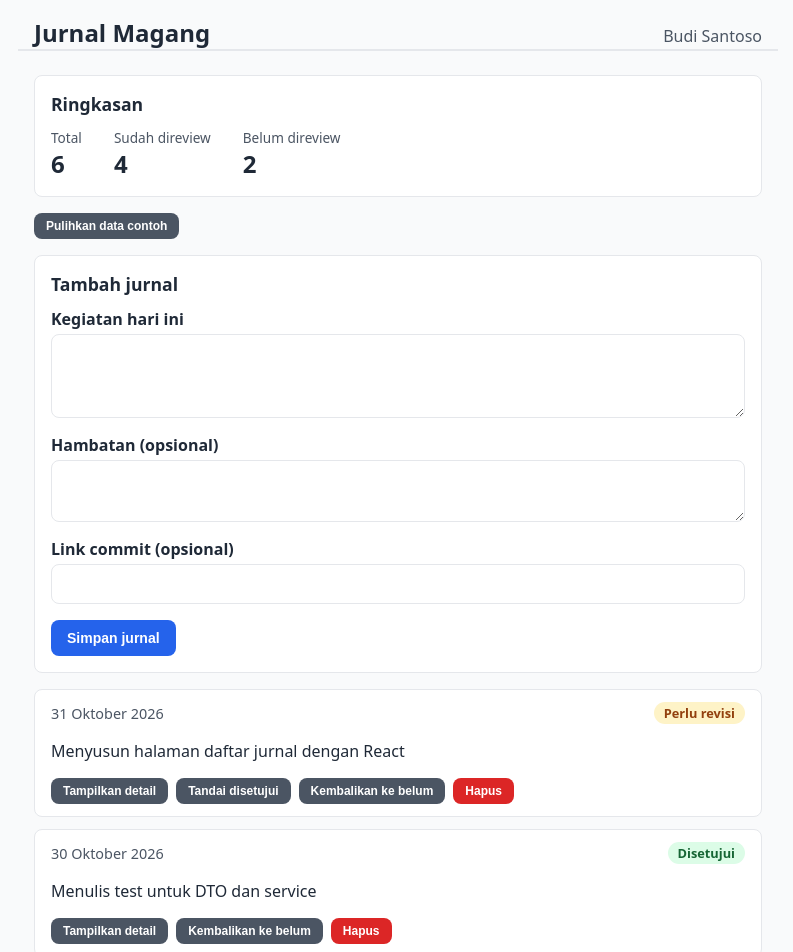
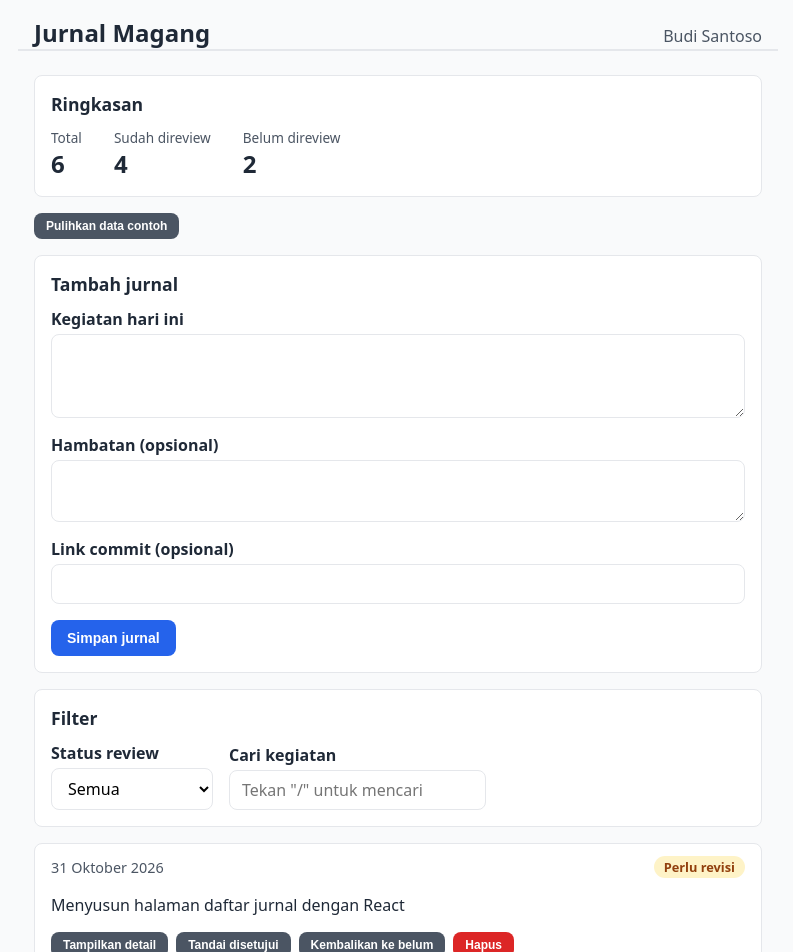
Before and after one commit to ajengnielza/magang-web, a React (Vite) app: page / in a window 1280 px wide. Shown: the top 952 px of the page, without its empty margins (242-1035 px from the left). Built offline with nearby package versions, Linux system fonts and the light colour scheme.

Commit message:
feat: controlled form with client-side validation

```diff
--- /dev/null
+++ b/src/components/jurnal/FilterJurnal.module.css
@@ -0,0 +1,16 @@
+
+.kolom {
+  display: flex;
+  flex-direction: column;
+  gap: 0.25rem;
+  font-weight: 600;
+}
+
+.input {
+  font: inherit;
+  font-weight: 400;
+  padding: 0.5rem 0.75rem;
+  border: 1px solid var(--warna-batas);
+  border-radius: var(--jari-jari);
+  background: var(--warna-permukaan);
+}
--- /dev/null
+++ b/src/components/jurnal/FilterStatusJurnal.tsx
@@ -0,0 +1,37 @@
+
+import type { FilterStatus } from "../../types/jurnal";
+import { adalahFilterStatus } from "../../utils/guard";
+import styles from "./FilterJurnal.module.css";
+
+interface FilterStatusJurnalProps {
+  nilai: FilterStatus;
+  onUbah: (nilai: FilterStatus) => void;
+}
+
+export default function FilterStatusJurnal({
+  nilai,
+  onUbah,
+}: FilterStatusJurnalProps) {
+  return (
+    <label className={styles.kolom}>
+      Status review
+
+      <select
+        className={styles.input}
+        value={nilai}
+        onChange={(e) => {
+          const pilihan = e.target.value;
+
+          if (adalahFilterStatus(pilihan)) {
+            onUbah(pilihan);
+          }
+        }}
+      >
+        <option value="semua">Semua</option>
+        <option value="belum">Belum direview</option>
+        <option value="disetujui">Disetujui</option>
+        <option value="revisi">Perlu revisi</option>
+      </select>
+    </label>
+  );
+}
--- /dev/null
+++ b/src/components/jurnal/PencarianJurnal.tsx
@@ -0,0 +1,55 @@
+
+import { useEffect, useRef } from "react";
+import styles from "./FilterJurnal.module.css";
+
+interface PencarianJurnalProps {
+  nilai: string;
+  onUbah: (nilai: string) => void;
+}
+
+export default function PencarianJurnal({
+  nilai,
+  onUbah,
+}: PencarianJurnalProps) {
+  const inputRef = useRef<HTMLInputElement>(null);
+
+  useEffect(() => {
+    function tekanTombol(e: KeyboardEvent) {
+      if (e.ctrlKey || e.metaKey || e.altKey) return;
+
+      // Jangan mengambil tombol "/" ketika pengguna sedang mengetik
+      if (
+        e.target instanceof HTMLInputElement ||
+        e.target instanceof HTMLTextAreaElement ||
+        e.target instanceof HTMLSelectElement
+      ) {
+        return;
+      }
+
+      if (e.key === "/") {
+        e.preventDefault();
+        inputRef.current?.focus();
+      }
+    }
+
+    window.addEventListener("keydown", tekanTombol);
+
+    return () => {
+      window.removeEventListener("keydown", tekanTombol);
+    };
+  }, []);
+
+  return (
+    <label className={styles.kolom}>
+      Cari kegiatan
+      <input
+        ref={inputRef}
+        className={styles.input}
+        type="search"
+        value={nilai}
+        onChange={(e) => onUbah(e.target.value)}
+        placeholder='Tekan "/" untuk mencari'
+      />
+    </label>
+  );
+}
--- /dev/null
+++ b/src/hooks/useLocalStorage.ts
@@ -0,0 +1,34 @@
+
+import { useEffect, useState } from "react";
+
+export function useLocalStorage<T>(
+  kunci: string,
+  nilaiAwal: T,
+  valid: (data: unknown) => data is T
+) {
+  const [nilai, setNilai] = useState<T>(() => {
+    // Membaca data dari localStorage saat inisialisasi
+    try {
+      const tersimpan = localStorage.getItem(kunci);
+
+      if (tersimpan === null) return nilaiAwal;
+
+      const data: unknown = JSON.parse(tersimpan);
+
+      return valid(data) ? data : nilaiAwal;
+    } catch {
+      return nilaiAwal;
+    }
+  });
+
+  // Menyimpan data setiap nilai berubah
+  useEffect(() => {
+    try {
+      localStorage.setItem(kunci, JSON.stringify(nilai));
+    } catch {
+      // Abaikan jika penyimpanan penuh atau diblokir
+    }
+  }, [kunci, nilai]);
+
+  return [nilai, setNilai] as const;
+}
--- /dev/null
+++ b/src/latihan/EfekStrictMode.tsx
@@ -0,0 +1,12 @@
+
+import { useEffect } from "react";
+
+export default function EfekStrictMode() {
+  useEffect(() => {
+    console.log("pasang");
+
+    return () => console.log("lepas");
+  }, []);
+
+  return <p>Lihat Console: urutan log efek.</p>;
+}
--- a/src/latihan/LatihanState.tsx
+++ b/src/latihan/LatihanState.tsx
@@ -6,6 +6,8 @@ import PenghitungVariabel from "../latihan/PenghitungVariabel";
 import TipeState from "../latihan/TipeState";
 import DemoKunciIndeks from "../latihan/DemoKunciIndeks";
 import ProfilAlamat from "../latihan/ProfilAlamat";
+import EfekStrictMode from "../latihan/EfekStrictMode";
+import FormProfil from "../latihan/FormProfil";
 
 export default function LatihanState() {
   return (
@@ -36,6 +38,12 @@ export default function LatihanState() {
       <Kartu judul="Latihan objek bersarang">
         <ProfilAlamat />
       </Kartu>
+        <Kartu judul="StrictMode dan efek">
+    <EfekStrictMode />
+  </Kartu>
+  <Kartu judul="Form profil">
+  <FormProfil />
+</Kartu>
     </main>
   );
 }
--- /dev/null
+++ b/src/pages/DaftarJurnalPage.module.css
@@ -0,0 +1,7 @@
+
+.filter {
+  display: flex;
+  flex-wrap: wrap;
+  gap: 1rem;
+  align-items: end;
+}
--- a/src/pages/DaftarJurnalPage.tsx
+++ b/src/pages/DaftarJurnalPage.tsx
@@ -1,26 +1,47 @@
-import { useState } from "react";
+
+import { useState, useEffect } from "react";
 import DaftarJurnal from "../components/jurnal/DaftarJurnal";
 import RingkasanJurnal from "../components/jurnal/RingkasanJurnal";
 import Header from "../components/layout/Header";
 import Button from "../components/ui/Button";
 import Kartu from "../components/ui/Kartu";
+import Alert from "../components/ui/Alert";
+import FormJurnal from "../components/jurnal/FormJurnal";
+import FilterStatusJurnal from "../components/jurnal/FilterStatusJurnal";
+import PencarianJurnal from "../components/jurnal/PencarianJurnal";
 import { jurnalTiruan } from "../data/jurnalTiruan";
 import { pesertaTiruan } from "../data/pesertaTiruan";
-import type { Jurnal, JurnalBaru, StatusReview } from "../types/jurnal";
-import FormJurnal from "../components/jurnal/FormJurnal";
-import JebakanTerkontrol from "../latihan/JebakanTerkontrol";
-import FormProfil from "../latihan/FormProfil";
-import KolomLain from "../latihan/KolomLain";
+import type { Jurnal, JurnalBaru, StatusReview, FilterStatus,
+} from "../types/jurnal";
+import styles from "./DaftarJurnalPage.module.css";
+import { useLocalStorage } from "../hooks/useLocalStorage";
+import { adalahDaftarJurnal } from "../utils/guard";
 
 export default function DaftarJurnalPage() {
-  const [jurnal, setJurnal] = useState<Jurnal[]>(jurnalTiruan);
+const [jurnal, setJurnal] = useLocalStorage<Jurnal[]>(
+  "jurnal-magang-v1",
+  jurnalTiruan,
+  adalahDaftarJurnal
+);
+  const [filter, setFilter] = useState<FilterStatus>("semua");
+  const [kataKunci, setKataKunci] = useState("");
 
   const pemilik = pesertaTiruan[0];
 
+  // DATA TURUNAN: tidak disimpan sebagai state
+  const kataCari = kataKunci.trim().toLowerCase();
+
+  const tampil = jurnal
+    .filter((j) => filter === "semua" || j.statusReview === filter)
+    .filter((j) => j.kegiatan.toLowerCase().includes(kataCari));
+
+  // JUDUL TAB DINAMIS
+useEffect(() => {
+  document.title = `Jurnal Magang (${jurnal.length})`;
+}, [jurnal.length]);
   function hapusJurnal(id: number) {
     setJurnal((daftar) => daftar.filter((j) => j.id !== id));
   }
-
 
   function ubahStatus(id: number, status: StatusReview) {
     setJurnal((daftar) =>
@@ -29,8 +50,8 @@ export default function DaftarJurnalPage() {
           ? {
               ...j,
               statusReview: status,
-              // sama seperti backend: status belum mengosongkan catatan mentor
-              catatanMentor: status === "belum" ? null : j.catatanMentor,
+              catatanMentor:
+                status === "belum" ? null : j.catatanMentor,
             }
           : j
       )
@@ -51,7 +72,6 @@ export default function DaftarJurnalPage() {
 
     setJurnal((daftar) => [baru, ...daftar]);
   }
-
 
   return (
     <>
@@ -76,21 +96,31 @@ return (
           <FormJurnal onTambah={tambahJurnal} />
         </Kartu>
 
+        <Kartu judul="Filter">
+          <div className={styles.filter} role="search">
+            <FilterStatusJurnal
+              nilai={filter}
+              onUbah={setFilter}
+            />
+
+            <PencarianJurnal
+              nilai={kataKunci}
+              onUbah={setKataKunci}
+            />
+          </div>
+        </Kartu>
+
+        {jurnal.length > 0 && tampil.length === 0 ? (
+          <Alert tipe="info">
+            Tidak ada jurnal yang cocok dengan filter.
+          </Alert>
+        ) : (
           <DaftarJurnal
-        jurnal={jurnal}
+            jurnal={tampil}
             onHapus={hapusJurnal}
             onUbahStatus={ubahStatus}
           />
-
-      <Kartu judul="Jebakan terkontrol">
-        <JebakanTerkontrol />
-      </Kartu>
-      <Kartu judul="Form profil">
-        <FormProfil />
-      </Kartu>
-      <Kartu judul="Select dan Checkbox">
-      <KolomLain />
-    </Kartu>
+        )}
       </main>
     </>
   );
--- a/src/types/jurnal.ts
+++ b/src/types/jurnal.ts
@@ -3,6 +3,7 @@ export interface Lampiran {
   keterangan?: string;
 }
 export type StatusReview = "belum" | "disetujui" | "revisi";
+export type FilterStatus = "semua" | StatusReview;
 
 export interface Jurnal {
   id: number;
--- /dev/null
+++ b/src/utils/guard.ts
@@ -0,0 +1,52 @@
+
+import type {
+  FilterStatus,
+  Jurnal,
+  Lampiran,
+  StatusReview,
+} from "../types/jurnal";
+
+function adalahObjek(x: unknown): x is Record<string, unknown> {
+  return typeof x === "object" && x !== null && !Array.isArray(x);
+}
+
+const adalahStringAtauNull = (x: unknown): x is string | null =>
+  x === null || typeof x === "string";
+
+const adalahAngkaAtauNull = (x: unknown): x is number | null =>
+  x === null || typeof x === "number";
+
+export function adalahStatusReview(x: unknown): x is StatusReview {
+  return x === "belum" || x === "disetujui" || x === "revisi";
+}
+
+export const adalahFilterStatus = (x: string): x is FilterStatus =>
+  x === "semua" || adalahStatusReview(x);
+
+function adalahLampiran(x: unknown): x is Lampiran {
+  return (
+    adalahObjek(x) &&
+    typeof x.url === "string" &&
+    (x.keterangan === undefined || typeof x.keterangan === "string")
+  );
+}
+
+export function adalahJurnal(x: unknown): x is Jurnal {
+  return (
+    adalahObjek(x) &&
+    typeof x.id === "number" &&
+    typeof x.pesertaId === "number" &&
+    adalahAngkaAtauNull(x.reviewerId) &&
+    typeof x.kegiatan === "string" &&
+    adalahStringAtauNull(x.hambatan) &&
+    adalahStringAtauNull(x.linkCommit) &&
+    adalahStatusReview(x.statusReview) &&
+    adalahStringAtauNull(x.catatanMentor) &&
+    (x.lampiran === null ||
+      (Array.isArray(x.lampiran) && x.lampiran.every(adalahLampiran))) &&
+    typeof x.createdAt === "string"
+  );
+}
+
+export const adalahDaftarJurnal = (x: unknown): x is Jurnal[] =>
+  Array.isArray(x) && x.every(adalahJurnal);
--- a/src/utils/validasiProfil.ts
+++ b/src/utils/validasiProfil.ts
@@ -8,9 +8,6 @@ export type FormProfilErrors = Partial<
   Record<keyof FormProfilState, string>
 >;
 
-// Mengikuti aturan backend:
-// 08, 62, atau +62, dilanjutkan 8[1-9]
-// dan 6 sampai 10 digit berikutnya.
 const POLA_TELEPON = /^(\+62|62|0)8[1-9][0-9]{6,10}$/;
 
 export function validasiFormProfil(
```
Also changed, not shown: 1 other file (tests, documents, lock files or other folders). Lines whose indentation alone changed are shown as unchanged.
